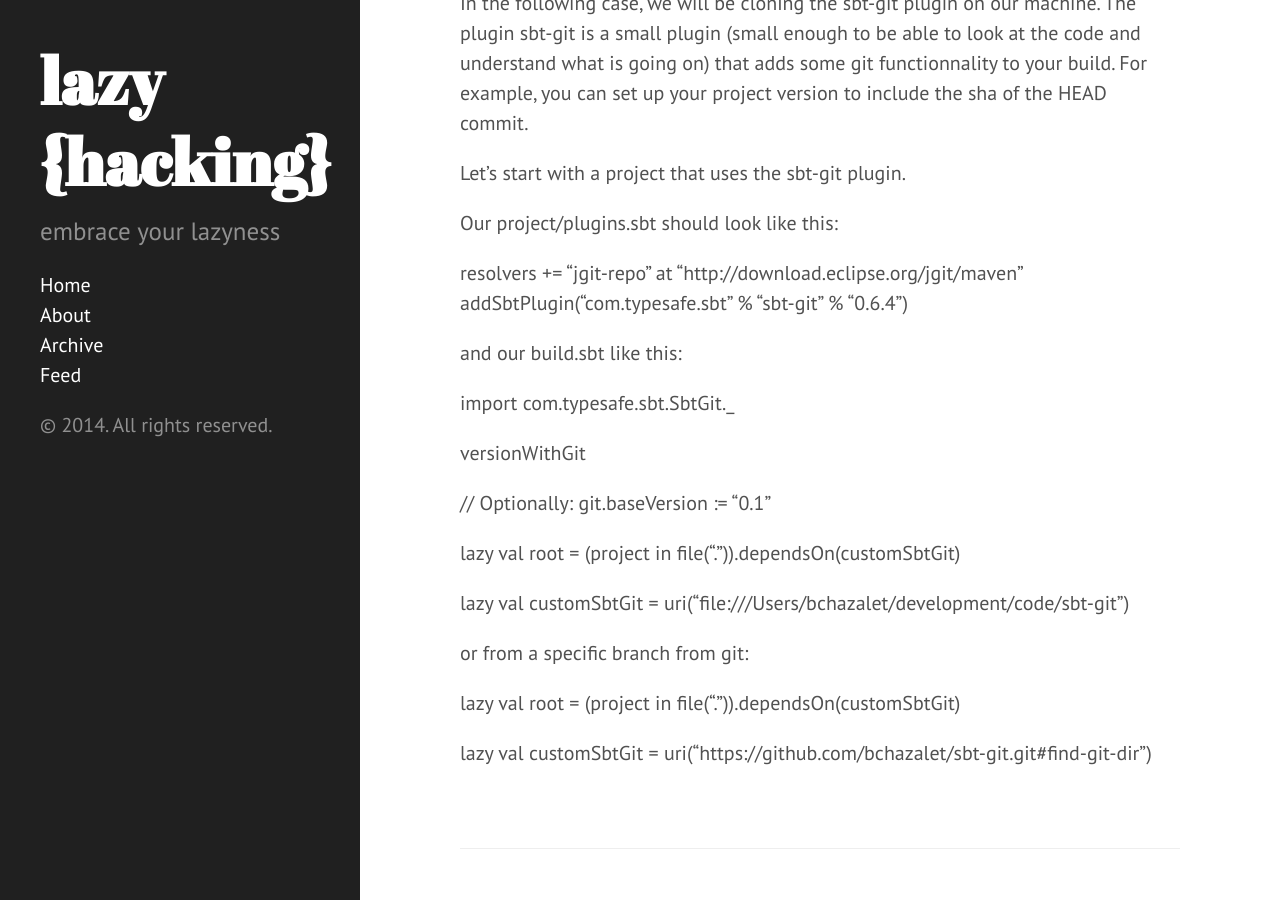
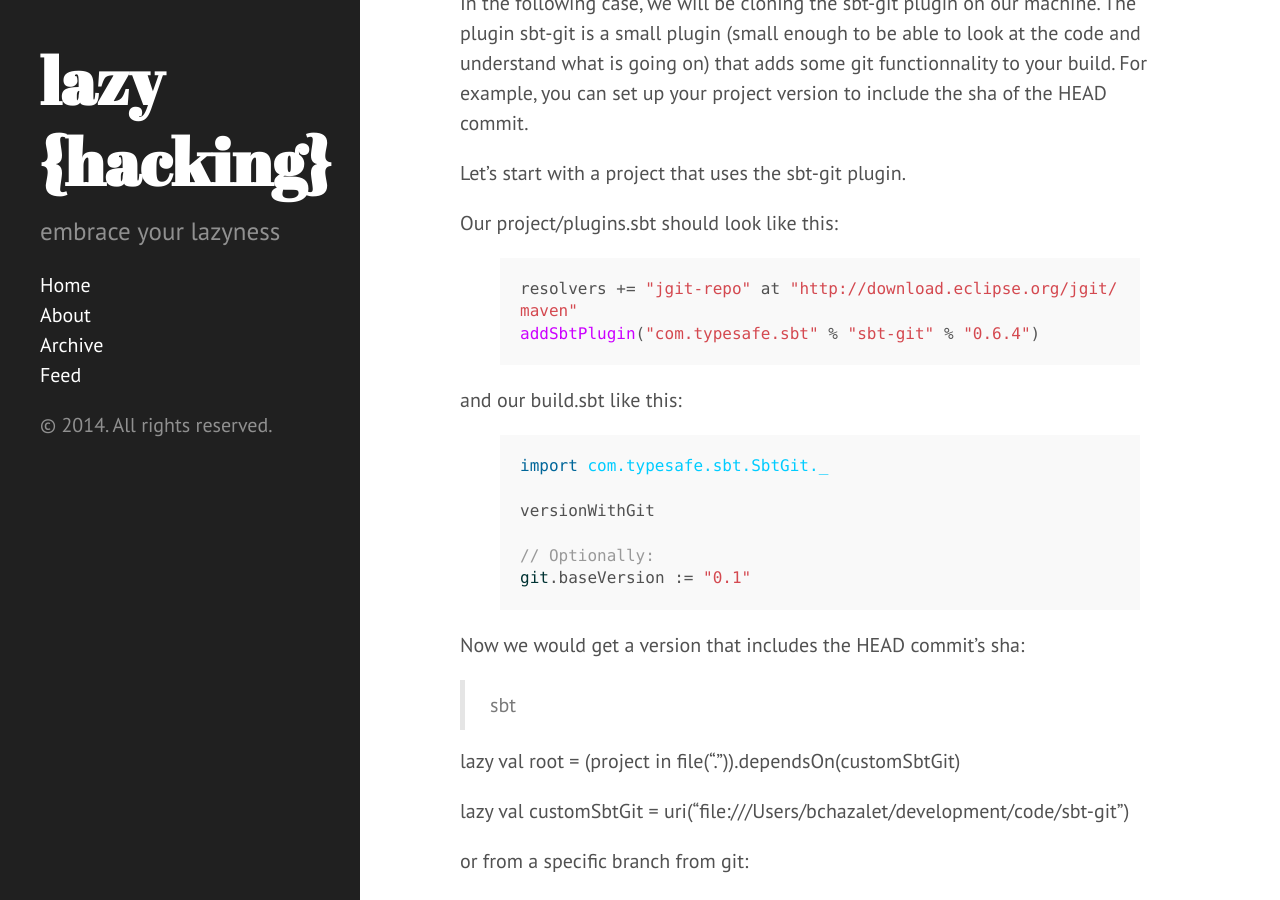
Before and after one commit to bchazalet/bchazalet.github.io, a Jekyll site: the page built from _posts/2014-08-12-hacking-an-sbt-plugin.md, in a window 1280 px wide and 900 px high, scrolled down 272 px. Built offline with Jekyll 4.4.1, drawn with Linux system fonts in a browser that asks for light colours; Markdown is read by kramdown in place of the engine named in the settings; comment, search, counter and statistics services are not loaded.

Commit message:
Writing..

```diff
--- a/_posts/2014-08-12-hacking-an-sbt-plugin.md
+++ b/_posts/2014-08-12-hacking-an-sbt-plugin.md
@@ -11,18 +11,23 @@ In the following case, we will be cloning the sbt-git plugin on our machine. The
 Let's start with a project that uses the sbt-git plugin.
 
 Our project/plugins.sbt should look like this:
-
+{% highlight scala %}
 resolvers += "jgit-repo" at "http://download.eclipse.org/jgit/maven"
 addSbtPlugin("com.typesafe.sbt" % "sbt-git" % "0.6.4")
+{% endhighlight %}
 
 and our build.sbt like this:
-
+{% highlight scala %}
 import com.typesafe.sbt.SbtGit._
 
 versionWithGit
 
 // Optionally:
 git.baseVersion := "0.1"
+{% endhighlight %}
+
+Now we would get a version that includes the HEAD commit's sha:
+  > sbt
 
 lazy val root = (project in file(".")).dependsOn(customSbtGit)
 
```
